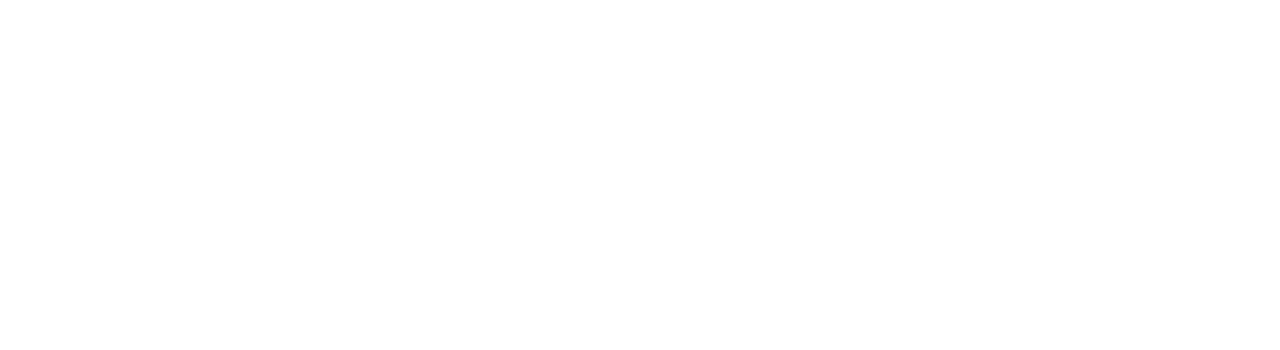
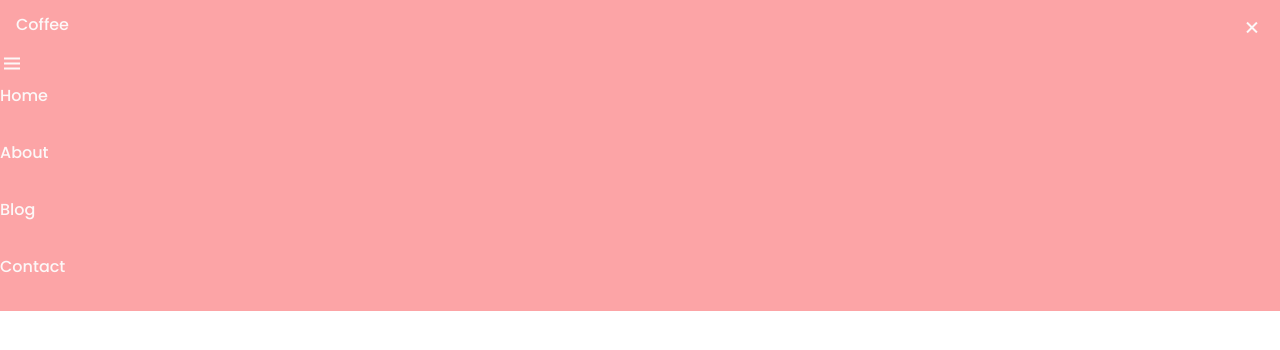
Before and after one commit to O-Julia-O/Coffee_Responsive_Landing, a plain HTML site: page index.html in a window 1280 px wide. Drawn offline with nearby package versions, Linux system fonts and the light colour scheme.

Commit message:
Created nav

```diff
--- a/assets/css/styles.css
+++ b/assets/css/styles.css
@@ -53,3 +53,75 @@ img {
     width: 100%;
     height: auto;
 }
+
+/* ======= LAYOUT ======== */
+
+.bd-grid{
+    max-width: 1024px;
+    display: grid;
+    grid-template-columns: 100%;
+    column-gap: 2rem;
+    width: calc(100% - 2rem);
+    margin-left: 1rem;
+    margin-right: 1rem;
+}
+
+.l-header{
+    width: 100%;
+    position: fixed;
+    top: 0;
+    left: 0;
+    z-index: var(--z-fixed);
+    background-color: var(--first-color);
+}
+
+/* ======= NAV ======== */
+
+.nav{
+    height: var(--header-height);
+    display: flex;
+    justify-content: space-between;
+    align-items: center;
+}
+
+@media screen and (max-width: 768px) {
+    .nav__menu {
+        position: fixed;
+        top: 0;
+        right: 0;
+        width: 70%;
+        height: 100%;
+        padding: 3.5rem 1.5rem 0;
+        background: rgba(255, 255, 255, .3);
+        backdrop-filter: blur(10px);
+        transition: .5;
+    }
+}
+
+.nav__close{
+    position: absolute;
+    top: .75rem;
+    right: 1rem;
+    font-size: 1.5rem;
+    cursor: pointer;
+}
+
+.nav__item {
+    margin-bottom: 2rem;
+}
+
+.nav__close,
+.nav__link,
+.nav__logo,
+.nav__toggle{
+    color: var(--white-color);
+}
+
+.nav__link:hover {
+    color: var(--first-color-dark);
+}
+
+.nav__toggle {
+    font-size: 1.5rem;
+    cursor: pointer;
+}
--- a/index.html
+++ b/index.html
@@ -10,11 +10,30 @@
 </head>
 <body>
     <!--============= HEADER =============-->
-    <header class="1-header">
+    <header class="l-header">
+        <nav class="nav bd-grid">
+            <div>
+                <a href="#" class="nav__logo">Coffee</a>
+            </div>
+        </nav>
+        <div class="nav__toggle" id="nav-toggl">
+            <i class='bx bx-menu'></i>
+        </div>
+        <div class="nav__menu" id="nav__menu">
+            <div class="nav__close" id="nav-close">
+                <i class='bx bx-x' ></i>
+            </div>
 
+            <ul class="nav__list">
+                <li class="nav__item"><a href="#" class="nav__link">Home</a></li>
+                <li class="nav__item"><a href="#" class="nav__link">About</a></li>
+                <li class="nav__item"><a href="#" class="nav__link">Blog</a></li>
+                <li class="nav__item"><a href="#" class="nav__link">Contact</a></li>
+            </ul>
+        </div>
     </header>
 
-    <main class="1-main">
+    <main class="l-main">
 
     </main>
 
```
